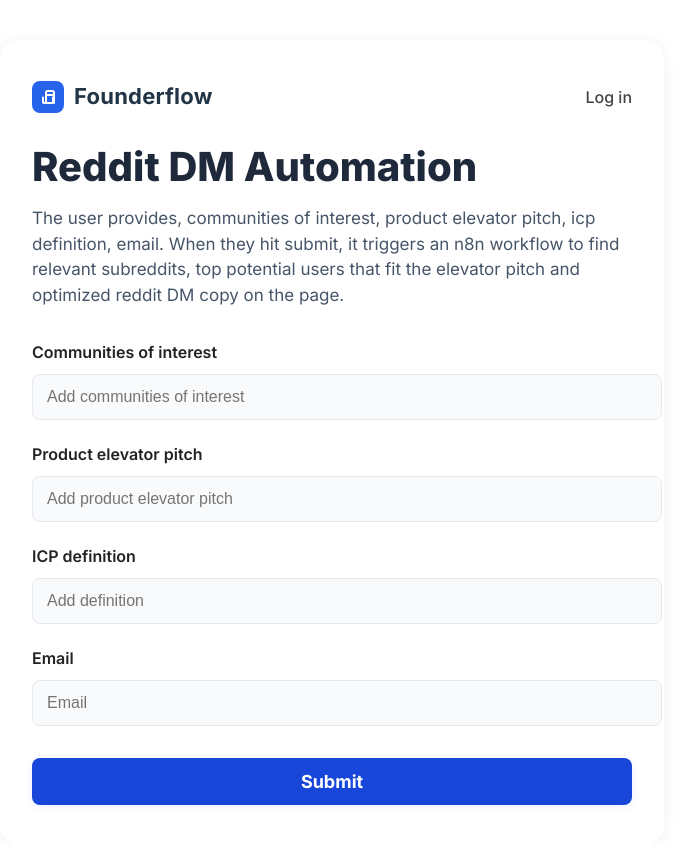
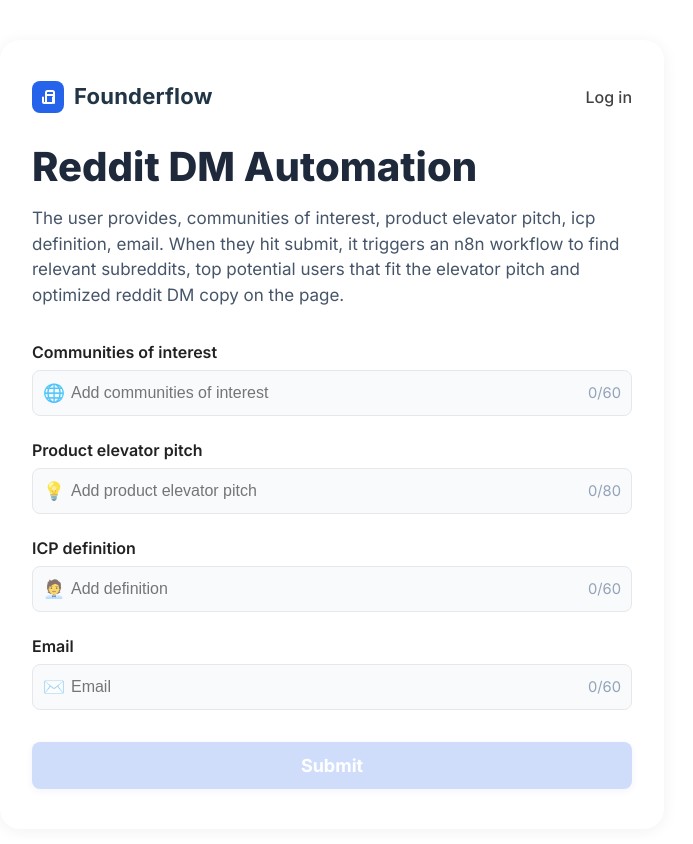
Before and after one commit to theperseuslabs/pl-founder-flow, a Next.js app: page /reddit-dm in a window 1280 px wide. Shown: the top 844 px of the page, without its empty margins (308-1001 px from the left). Built offline with nearby package versions, Linux system fonts and the light colour scheme.

Commit message:
improved form

```diff
--- a/src/app/reddit-dm/page.tsx
+++ b/src/app/reddit-dm/page.tsx
@@ -1,7 +1,34 @@
 'use client'
-import React from 'react';
+import React, { useState } from 'react';
 
 export default function RedditDMPage() {
+  const [fields, setFields] = useState({
+    communities: '',
+    pitch: '',
+    icp: '',
+    email: '',
+  });
+  const [touched, setTouched] = useState({
+    communities: false,
+    pitch: false,
+    icp: false,
+    email: false,
+  });
+  const [submitted, setSubmitted] = useState(false);
+
+  const handleChange = (e: React.ChangeEvent<HTMLInputElement>) => {
+    setFields({ ...fields, [e.target.name]: e.target.value });
+  };
+  const handleBlur = (e: React.FocusEvent<HTMLInputElement>) => {
+    setTouched({ ...touched, [e.target.name]: true });
+  };
+  const allFilled = Object.values(fields).every(Boolean);
+  const handleSubmit = (e: React.FormEvent) => {
+    e.preventDefault();
+    setSubmitted(true);
+    setTimeout(() => setSubmitted(false), 2500);
+  };
+
   return (
     <div className="reddit-dm-container">
       <div className="reddit-dm-header">
@@ -17,25 +44,82 @@ export default function RedditDMPage() {
       <p className="reddit-dm-desc">
         The user provides, communities of interest, product elevator pitch, icp definition, email. When they hit submit, it triggers an n8n workflow to find relevant subreddits, top potential users that fit the elevator pitch and optimized reddit DM copy on the page.
       </p>
-      <form className="reddit-dm-form">
-        <div>
+      <form className="reddit-dm-form" onSubmit={handleSubmit} autoComplete="off">
+        <div className="reddit-dm-field">
           <label>Communities of interest</label>
-          <input type="text" placeholder="Add communities of interest" />
+          <div className="reddit-dm-input-wrap">
+            <span className="reddit-dm-input-icon">🌐</span>
+            <input
+              name="communities"
+              type="text"
+              placeholder="Add communities of interest"
+              value={fields.communities}
+              onChange={handleChange}
+              onBlur={handleBlur}
+              maxLength={60}
+              className={touched.communities && !fields.communities ? 'invalid' : ''}
+            />
+            <span className="reddit-dm-char-count">{fields.communities.length}/60</span>
+          </div>
         </div>
-        <div>
+        <div className="reddit-dm-field">
           <label>Product elevator pitch</label>
-          <input type="text" placeholder="Add product elevator pitch" />
+          <div className="reddit-dm-input-wrap">
+            <span className="reddit-dm-input-icon">💡</span>
+            <input
+              name="pitch"
+              type="text"
+              placeholder="Add product elevator pitch"
+              value={fields.pitch}
+              onChange={handleChange}
+              onBlur={handleBlur}
+              maxLength={80}
+              className={touched.pitch && !fields.pitch ? 'invalid' : ''}
+            />
+            <span className="reddit-dm-char-count">{fields.pitch.length}/80</span>
+          </div>
         </div>
-        <div>
+        <div className="reddit-dm-field">
           <label>ICP definition</label>
-          <input type="text" placeholder="Add definition" />
+          <div className="reddit-dm-input-wrap">
+            <span className="reddit-dm-input-icon">🧑‍💼</span>
+            <input
+              name="icp"
+              type="text"
+              placeholder="Add definition"
+              value={fields.icp}
+              onChange={handleChange}
+              onBlur={handleBlur}
+              maxLength={60}
+              className={touched.icp && !fields.icp ? 'invalid' : ''}
+            />
+            <span className="reddit-dm-char-count">{fields.icp.length}/60</span>
+          </div>
         </div>
-        <div>
+        <div className="reddit-dm-field">
           <label>Email</label>
-          <input type="email" placeholder="Email" />
+          <div className="reddit-dm-input-wrap">
+            <span className="reddit-dm-input-icon">✉️</span>
+            <input
+              name="email"
+              type="email"
+              placeholder="Email"
+              value={fields.email}
+              onChange={handleChange}
+              onBlur={handleBlur}
+              maxLength={60}
+              className={touched.email && !fields.email ? 'invalid' : ''}
+            />
+            <span className="reddit-dm-char-count">{fields.email.length}/60</span>
+          </div>
         </div>
-        <button type="submit">Submit</button>
+        <button type="submit" disabled={!allFilled || submitted} className={allFilled ? 'active' : ''}>
+          {submitted ? 'Submitted!' : 'Submit'}
+        </button>
       </form>
+      {submitted && (
+        <div className="reddit-dm-success">🎉 Your info was submitted!</div>
+      )}
       <style jsx>{`
         .reddit-dm-container {
           max-width: 600px;
@@ -92,21 +176,52 @@ export default function RedditDMPage() {
           flex-direction: column;
           gap: 22px;
         }
-        .reddit-dm-form label {
+        .reddit-dm-field label {
           font-weight: 600;
           color: #222;
           font-size: 16px;
           margin-bottom: 6px;
           display: block;
         }
-        .reddit-dm-form input {
-          width: 100%;
-          padding: 13px 14px;
+        .reddit-dm-input-wrap {
+          display: flex;
+          align-items: center;
+          background: #f8fafc;
           border-radius: 8px;
           border: 1px solid #e5e7eb;
+          padding: 0 10px;
+          transition: box-shadow 0.2s, border-color 0.2s;
+        }
+        .reddit-dm-input-wrap:focus-within {
+          border-color: #2563eb;
+          box-shadow: 0 0 0 2px #2563eb22;
+        }
+        .reddit-dm-input-icon {
+          margin-right: 6px;
+          font-size: 1.1em;
+          opacity: 0.7;
+        }
+        .reddit-dm-char-count {
+          margin-left: auto;
+          font-size: 0.92em;
+          color: #94a3b8;
+          min-width: 48px;
+          text-align: right;
+        }
+        .reddit-dm-form input {
+          border: none;
+          outline: none;
+          background: transparent;
+          width: 100%;
+          padding: 13px 0;
           font-size: 16px;
-          margin-top: 4px;
-          background: #f8fafc;
+          transition: background 0.2s;
+        }
+        .reddit-dm-form input:focus {
+          background: #eef2ff;
+        }
+        .reddit-dm-form input.invalid {
+          background: #fff0f0;
         }
         .reddit-dm-form button {
           margin-top: 10px;
@@ -120,6 +235,34 @@ export default function RedditDMPage() {
           cursor: pointer;
           box-shadow: 0 2px 8px 0 rgba(23,70,217,0.08);
           width: 100%;
+          opacity: 0.7;
+          transition: background 0.2s, opacity 0.2s, transform 0.1s;
+        }
+        .reddit-dm-form button.active {
+          opacity: 1;
+          background: #2563eb;
+        }
+        .reddit-dm-form button:active {
+          transform: scale(0.98);
+        }
+        .reddit-dm-form button:disabled {
+          cursor: not-allowed;
+          background: #bcd0fa;
+        }
+        .reddit-dm-success {
+          margin-top: 22px;
+          background: #e0fbe0;
+          color: #166534;
+          border-radius: 8px;
+          padding: 14px 0;
+          text-align: center;
+          font-weight: 600;
+          font-size: 1.1em;
+          animation: fadeIn 0.5s;
+        }
+        @keyframes fadeIn {
+          from { opacity: 0; transform: translateY(10px); }
+          to { opacity: 1; transform: none; }
         }
         @media (max-width: 600px) {
           .reddit-dm-container {
@@ -143,7 +286,7 @@ export default function RedditDMPage() {
           }
           .reddit-dm-form input {
             font-size: 15px;
-            padding: 11px 10px;
+            padding: 11px 0;
           }
           .reddit-dm-form button {
             font-size: 1rem;
```
